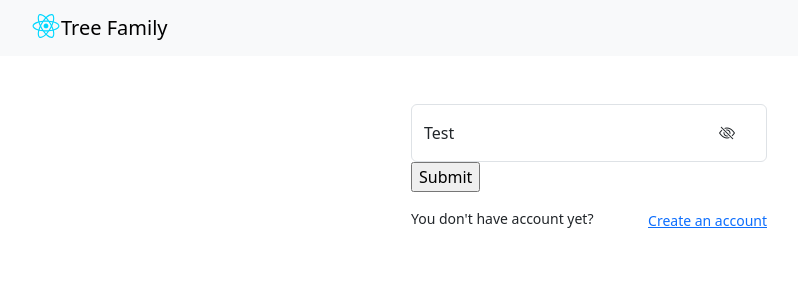
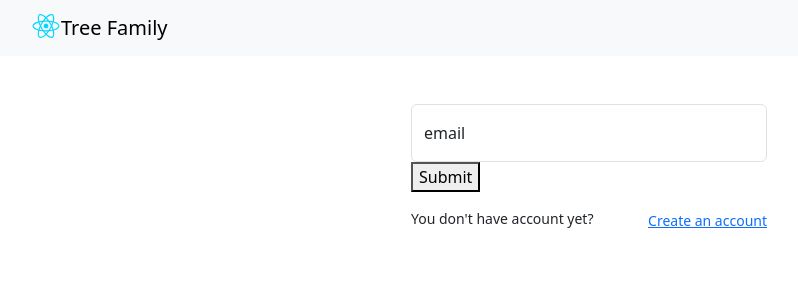
Before and after one commit to LinhLou/Family-tree-front-end, a React (Vite) app: page / in a window 1280 px wide. Shown: the top 300 px of the page, without its empty margins (51-849 px from the left). Built offline with nearby package versions, Linux system fonts and the light colour scheme.

Commit message:
add built-in validation form to FormInput and PasswordInput component

```diff
--- a/src/components/forms/FormInput.jsx
+++ b/src/components/forms/FormInput.jsx
@@ -9,7 +9,7 @@ export default function FormInput(props) {
       <>
         <div className="form-floating is-invalid" >
           <input type={props.type} className={ `form-control ${!submitCount? '': errors[props.name]? ' is-invalid':' is-valid'} `} id={props.id} placeholder={props.name} {...register(props.name,{
-            required:props.required,
+            ...props.contraints,
             validate:props.validate
           })}/>
           <label htmlFor={props.id} className='d-flex align-items-center'>{props.label}</label>
--- /dev/null
+++ b/src/features/Authentification/components/LoginForm.jsx
@@ -0,0 +1,25 @@
+import React from 'react';
+import { FormProvider, useForm } from 'react-hook-form';
+import FormInput from '../../../components/forms/FormInput';
+
+export default function LoginForm() {
+  const methods = useForm();
+  function onSubmit(data){
+    console.log(data);
+
+  }
+  return (
+    <FormProvider {...methods}>
+      <form onSubmit={methods.handleSubmit(onSubmit)}>
+        <FormInput {...{type:'email', name:'email', label:"email", id:"idEmail", placeholder:"email",
+          contraints:{
+            required:"Email is required",
+          },
+          validate:{
+
+          }}}/>
+        <button type="submit">Submit</button>
+      </form>
+    </FormProvider>
+  )
+}
--- a/src/features/Authentification/components/PasswordInput.jsx
+++ b/src/features/Authentification/components/PasswordInput.jsx
@@ -22,7 +22,7 @@ export default function PasswordInput(props) {
         <div className="position-relative is-invalid" >
           <div className="form-floating" >
             <input type="password" className={ `form-control ${!submitCount? '': errors[props.name]? ' is-invalid':' is-valid'} `} id={props.id} placeholder={props.name} {...register(props.name,{
-              required:props.required,
+              ...props.contraints,
               validate:props.validate
             })} ref={(e)=>{ref(e); passwordRef.current = e}}/>
             <label htmlFor={props.id} className='d-flex align-items-center'>{props.label}</label>
--- a/src/page/login.jsx
+++ b/src/page/login.jsx
@@ -2,10 +2,8 @@ import React, { useState } from 'react';
 import { Link } from 'react-router-dom';
 // import LoginForm from '../components/forms/loginForm.jsx';
 // import FormInput from '../components/forms/FormInput.jsx';
-import PasswordInput from '../features/Authentification/components/PasswordInput.jsx';
-
+import LoginForm from '../features/Authentification/components/LoginForm';
 import { useForm, FormProvider } from "react-hook-form";
-
 
 
 
@@ -22,8 +20,6 @@ export default function Login() {
       })
     }
   }
-  const {submitCount, errors}=methods.formState;
-  console.log(submitCount)
 
 
 
@@ -31,16 +27,7 @@ export default function Login() {
     <div className='container'>
       <div className='row justify-content-center mt-5'>
         <div className='col-sm-8 col-md-6 col-lg-4'>
-        <FormProvider {...methods}>
-          <form onSubmit={methods.handleSubmit(onSubmit)} noValidate>
-            <PasswordInput {...{type:'text', name:'test', id:'testId', label:'Test', required:'it is required', validate:{
-              isNumber: v => typeof(v)==='string' || 'it must be a number',
-              lessThanFive: v=> parseInt(v)<5 || 'it must be smaller than 5',
-              greaterThanTwo: v=>parseInt(v)>2 || 'it must be greater than two'
-            }}}/>
-            <input type="submit" />
-          </form>
-        </FormProvider>
+        <LoginForm />
 
           {/* <LoginForm /> */}
           <div className="d-flex  justify-content-between mt-3">
```
